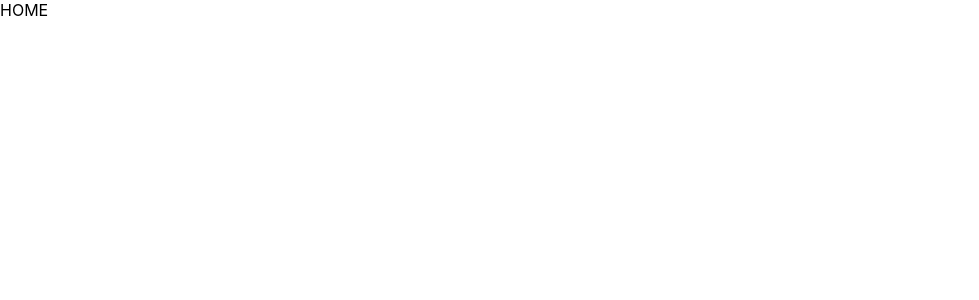
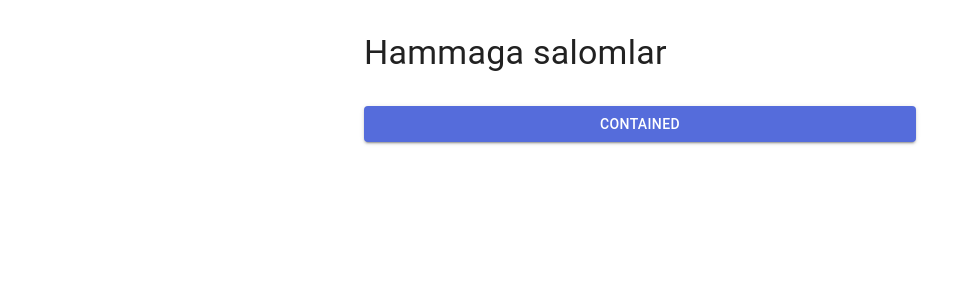
Before and after one commit to doston909/sadiya-react, a React (Create React App) app: page / in a window 1280 px wide. Shown: the top 300 px of the page, without its empty margins (0-979 px from the left). Built offline with nearby package versions, Linux system fonts and the light colour scheme.

Commit message:
feat: DAVE/MUI standard integration

```diff
--- a/package.json
+++ b/package.json
@@ -9,7 +9,7 @@
     "@mui/icons-material": "^5.8.4",
     "@mui/joy": "^5.0.0-beta.52",
     "@mui/lab": "^5.0.0-alpha.86",
-    "@mui/material": "^7.2.0",
+    "@mui/material": "^7.3.2",
     "@reduxjs/toolkit": "^1.8.1",
     "@testing-library/jest-dom": "^6.6.3",
     "@testing-library/react": "^9.5.0",
--- a/src/App.tsx
+++ b/src/App.tsx
@@ -1,7 +1,18 @@
 import React from 'react';
+import {Container, Stack, Box, Typography, Button} from '@mui/material';
+
 
 function App() {
-  return <div>HOME</div>
+  return <Container maxWidth="sm">
+    <Stack flexDirection={"column"}>
+      <Box sx={{my: 4}}>
+        <Typography variant="h4" component={"h4"}>
+          Hammaga salomlar
+        </Typography>
+      </Box>
+      <Button variant="contained">Contained</Button>
+    </Stack>
+  </Container>
 }
 
 export default App;
--- a/src/index.tsx
+++ b/src/index.tsx
@@ -4,6 +4,9 @@ import { Provider } from 'react-redux';
 import { store } from './app/store';
 import App from './App';
 import reportWebVitals from './reportWebVitals';
+import CssBaseline from '@mui/material/CssBaseline';
+import {ThemeProvider} from "@mui/material/styles";
+import theme from "./theme";
 import './css/index.css';
 
 const container = document.getElementById('root')!;
@@ -12,7 +15,11 @@ const root = createRoot(container);
 root.render(
   <React.StrictMode>
     <Provider store={store}>
-      <App />
+      <ThemeProvider theme={theme}>
+        <CssBaseline/>
+        <App />
+      </ThemeProvider>
+
     </Provider>
   </React.StrictMode>
 );
--- /dev/null
+++ b/src/theme.ts
@@ -0,0 +1,18 @@
+import { createTheme } from "@mui/material/styles";
+import { red } from "@mui/material/colors";
+
+const theme = createTheme({
+    palette: {
+        primary: {
+            main: "#556cdb",
+        },
+        secondary: {
+            main: "#19857b",
+        },
+        error: {
+            main: red.A400,
+        },
+    },
+});
+
+export default theme;
```
Also changed, not shown: 1 other file (tests, documents, lock files or other folders).
